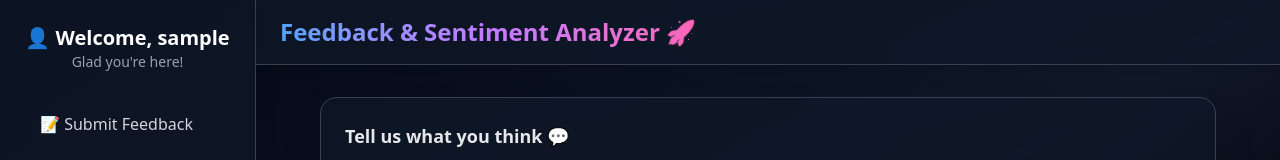
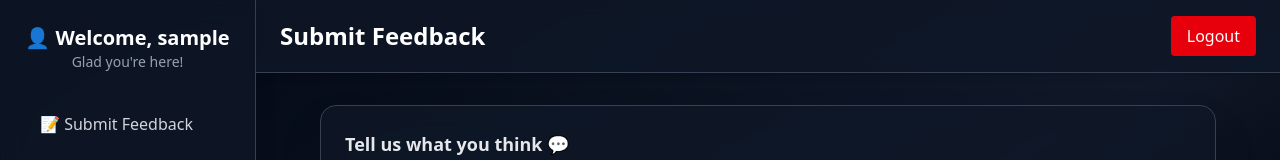
Before and after one commit to Therajat14/Feedback-Sentiment-Analyzer-App, a React (Vite) app in the folder frontend/: page / in a window 1280 px wide. Shown: the top 160 px of the page. Built offline with nearby package versions, Linux system fonts and the light colour scheme; no server answers; sample sign-in values are in the browser's storage; what @react-pdf/renderer would draw is missing.

Commit message:
Feedback instast refresh after submitting

```diff
--- a/frontend/package.json
+++ b/frontend/package.json
@@ -21,6 +21,7 @@
     "jspdf": "^3.0.1",
     "react": "^19.0.0",
     "react-dom": "^19.0.0",
+    "react-hot-toast": "^2.5.2",
     "react-router": "^7.5.0",
     "react-wordcloud": "^1.2.7",
     "recharts": "^2.15.2",
--- a/frontend/src/components/FeedbackForm.jsx
+++ b/frontend/src/components/FeedbackForm.jsx
@@ -1,7 +1,7 @@
 import { useState } from "react";
 import api from "../api/axios";
 
-const FeedbackForm = () => {
+const FeedbackForm = ({ reload, setReload }) => {
   const [message, setMessage] = useState("");
 
   const handleSubmit = async (e) => {
@@ -19,6 +19,7 @@ const FeedbackForm = () => {
       );
 
       setMessage("");
+      setReload(!reload);
     } catch (error) {
       console.error(error);
     }
--- a/frontend/src/components/FeedbackList.jsx
+++ b/frontend/src/components/FeedbackList.jsx
@@ -2,7 +2,7 @@ import { useEffect, useState } from "react";
 import api from "../api/axios";
 import FeedbackList1 from "../components/dashboard/FeedbackList1";
 
-const FeedbackList = () => {
+const FeedbackList = ({ reload }) => {
   const [feedbacks, setFeedbacks] = useState([]);
 
   useEffect(() => {
@@ -22,7 +22,7 @@ const FeedbackList = () => {
     };
 
     fetchFeedbacks();
-  }, []);
+  }, [reload]);
 
   return (
     <div>
--- a/frontend/src/pages/AdminDashboard.jsx
+++ b/frontend/src/pages/AdminDashboard.jsx
@@ -4,7 +4,7 @@ import relativeTime from "dayjs/plugin/relativeTime";
 import api from "../api/axios";
 
 import FeedbackList1 from "../components/dashboard/FeedbackList1";
-import Chart from "../components/dashboard/Chart"; // !! WARNING PLS DONT CHNAGE THIS CART IMPORT  ERROR
+import Chart from "../components/dashboard/Chart";
 import LogoutButton from "../components/LogOut";
 
 import { PDFDownloadLink } from "@react-pdf/renderer";
--- a/frontend/src/pages/Home.jsx
+++ b/frontend/src/pages/Home.jsx
@@ -1,9 +1,11 @@
 import { useEffect, useState } from "react";
 import FeedbackForm from "../components/FeedbackForm";
 import FeedbackList from "../components/FeedbackList";
+import LogoutButton from "../components/LogOut";
 
 const Home = () => {
   const [username, setUsername] = useState("");
+  const [reload, setReload] = useState(false);
 
   useEffect(() => {
     const user = JSON.parse(localStorage.getItem("user"));
@@ -55,16 +57,17 @@ const Home = () => {
       <div className="flex flex-1 flex-col">
         {/* Topbar */}
         <header className="flex items-center justify-between border-b border-gray-700 bg-gray-900/80 px-6 py-4 shadow-md backdrop-blur-sm">
-          <h1 className="bg-gradient-to-r from-blue-400 via-purple-400 to-pink-400 bg-clip-text text-2xl font-bold text-transparent">
-            Feedback & Sentiment Analyzer 🚀
-          </h1>
+          <div className="flex w-full flex-row items-center justify-between">
+            <h1 className="bg-clip-text text-2xl font-bold">Submit Feedback</h1>
+            <LogoutButton />
+          </div>
         </header>
 
         {/* Main Section */}
         <main className="flex-1 overflow-y-auto p-8">
           <div className="mx-auto max-w-4xl space-y-10">
-            <FeedbackForm />
-            <FeedbackList />
+            <FeedbackForm reload={reload} setReload={setReload} />
+            <FeedbackList reload={reload} />
           </div>
         </main>
       </div>
--- a/frontend/src/pages/Login.jsx
+++ b/frontend/src/pages/Login.jsx
@@ -1,6 +1,7 @@
 import { useState } from "react";
 import axios from "../api/axios";
-import { Link, useNavigate } from "react-router";
+import { Link, useNavigate } from "react-router"; // ✅ Fix router import
+import { Toaster, toast } from "react-hot-toast"; // ✅ Toast import
 
 function Login() {
   const [formData, setFormData] = useState({ email: "", password: "" });
@@ -14,15 +15,16 @@ function Login() {
     try {
       const res = await axios.post("api/auth/login", formData);
       localStorage.setItem("token", res.data.token);
-      alert("✅ Login successful");
+      toast.success("✅ Login successful");
       navigate("/");
     } catch (error) {
-      alert(error.response?.data?.message || "Login failed");
+      toast.error(error.response?.data?.message || "Login failed");
     }
   };
 
   return (
     <div className="flex min-h-screen items-center justify-center bg-gradient-to-br from-gray-900 via-gray-800 to-black px-4">
+      <Toaster position="top-right" /> {/* ✅ Toast container */}
       <form
         onSubmit={handleSubmit}
         className="w-full max-w-sm space-y-6 rounded-2xl bg-white/5 p-8 shadow-2xl backdrop-blur-md"
@@ -56,6 +58,7 @@ function Login() {
           </Link>
         </p>
       </form>
+      Test Toast
     </div>
   );
 }
```
Also changed, not shown: 1 other file (tests, documents, lock files or other folders).
